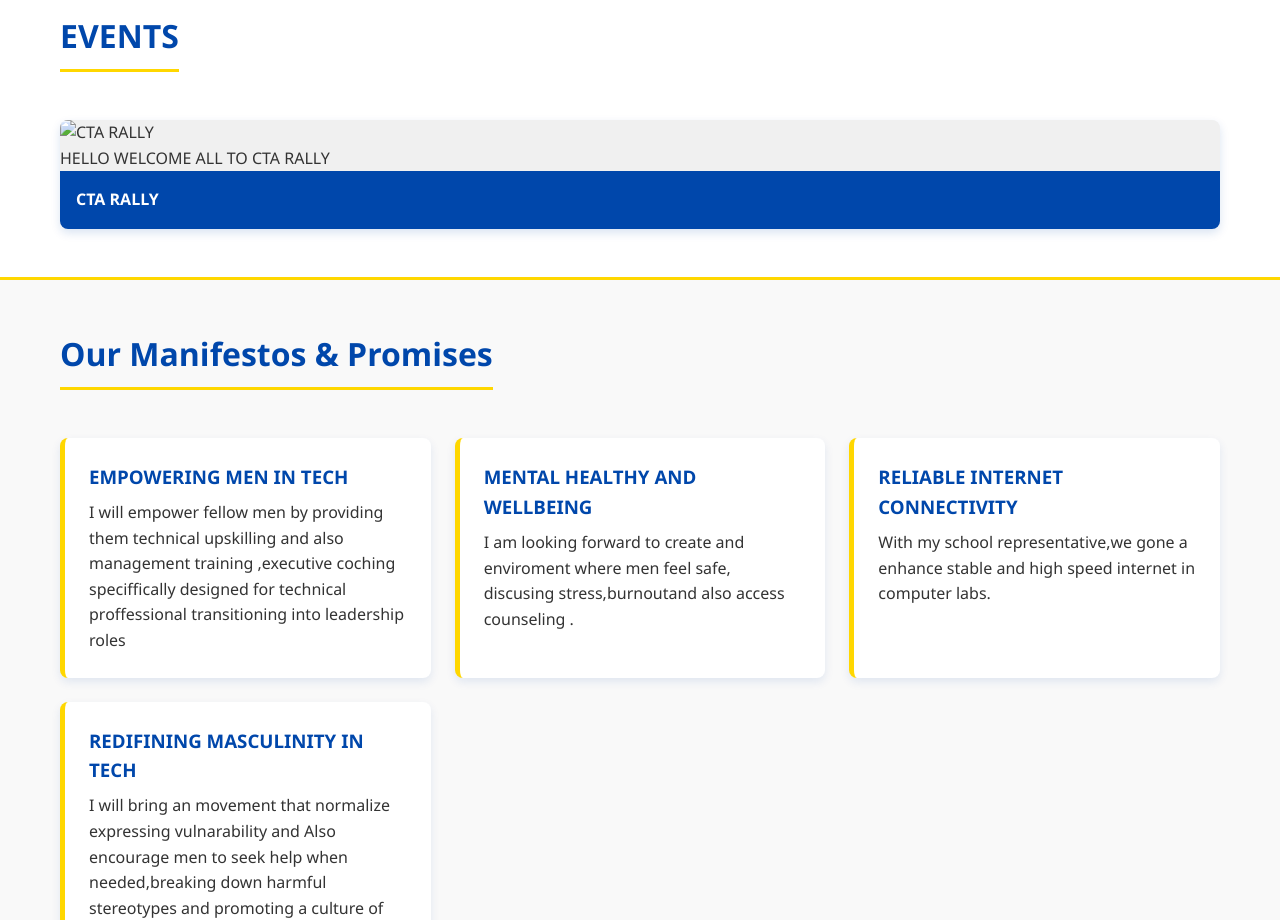
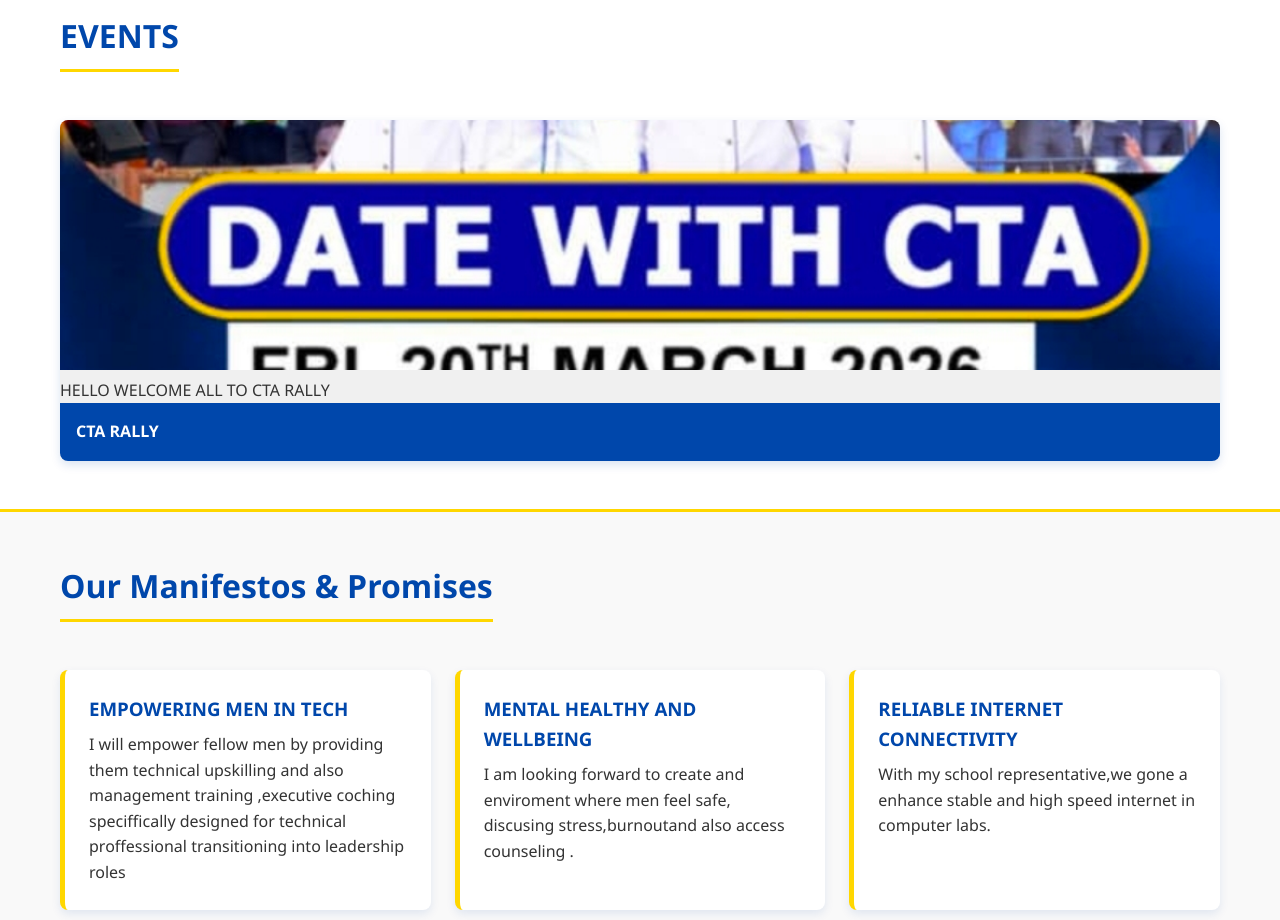
Before and after one commit to K-urui/SCI, a plain HTML site: page index.html in a window 1280 px wide. Shown: the part 1060-1980 px from the top of the page. Drawn offline with Linux system fonts and the light colour scheme.

Commit message:
Update index.html

```diff
--- a/index.html
+++ b/index.html
@@ -389,7 +389,7 @@
             <h2>EVENTS</h2>
             <div class="gallery-grid">
                 <div class="gallery-item">
-                    <img src="" alt="CTA RALLY">
+                    <img src="https://github.com/K-urui/SCI/blob/b3819283956e3b6440ed09428d83f44d52bd998f/Screenshot_20260316_225941_WhatsApp.jpg" alt="CTA RALLY">
                     <p>HELLO WELCOME ALL TO CTA RALLY </p>
                     <div class="gallery-item-caption">CTA RALLY</div>
 
```
